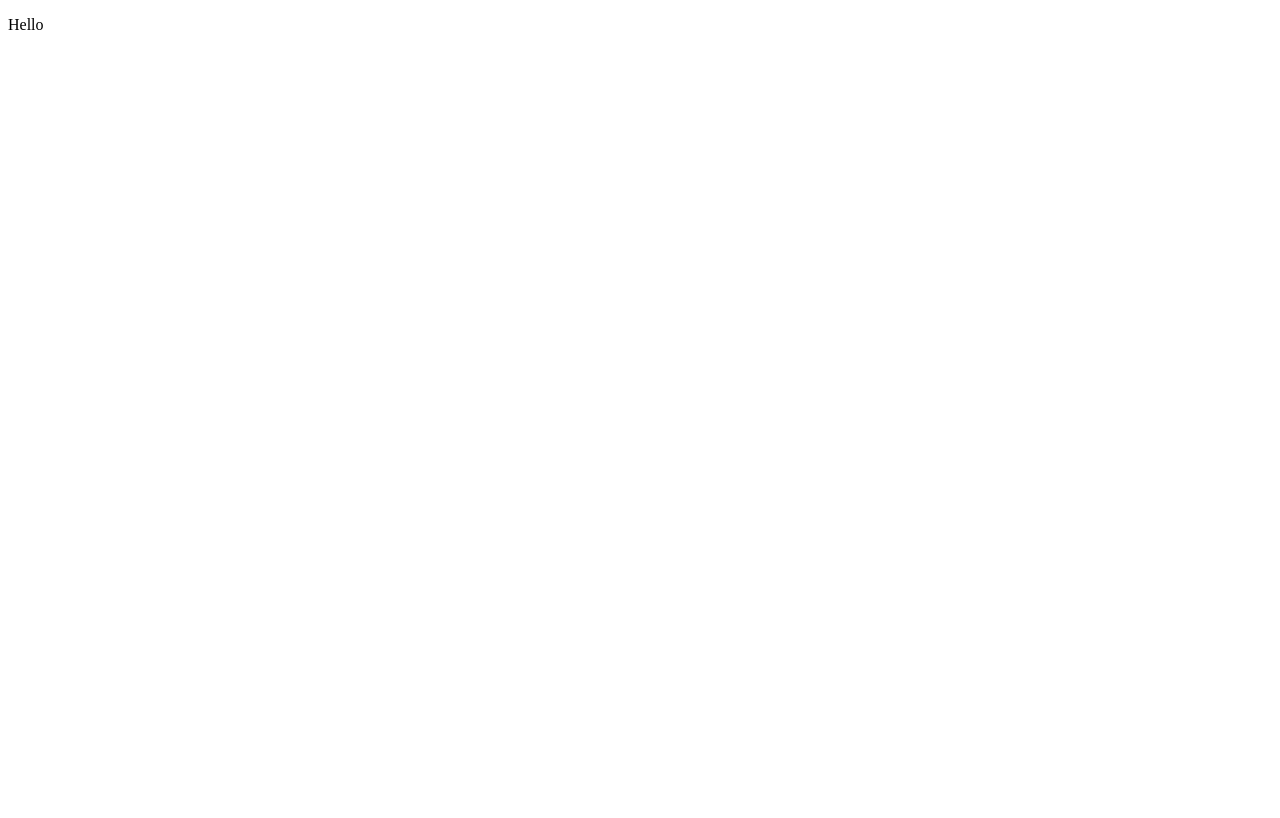
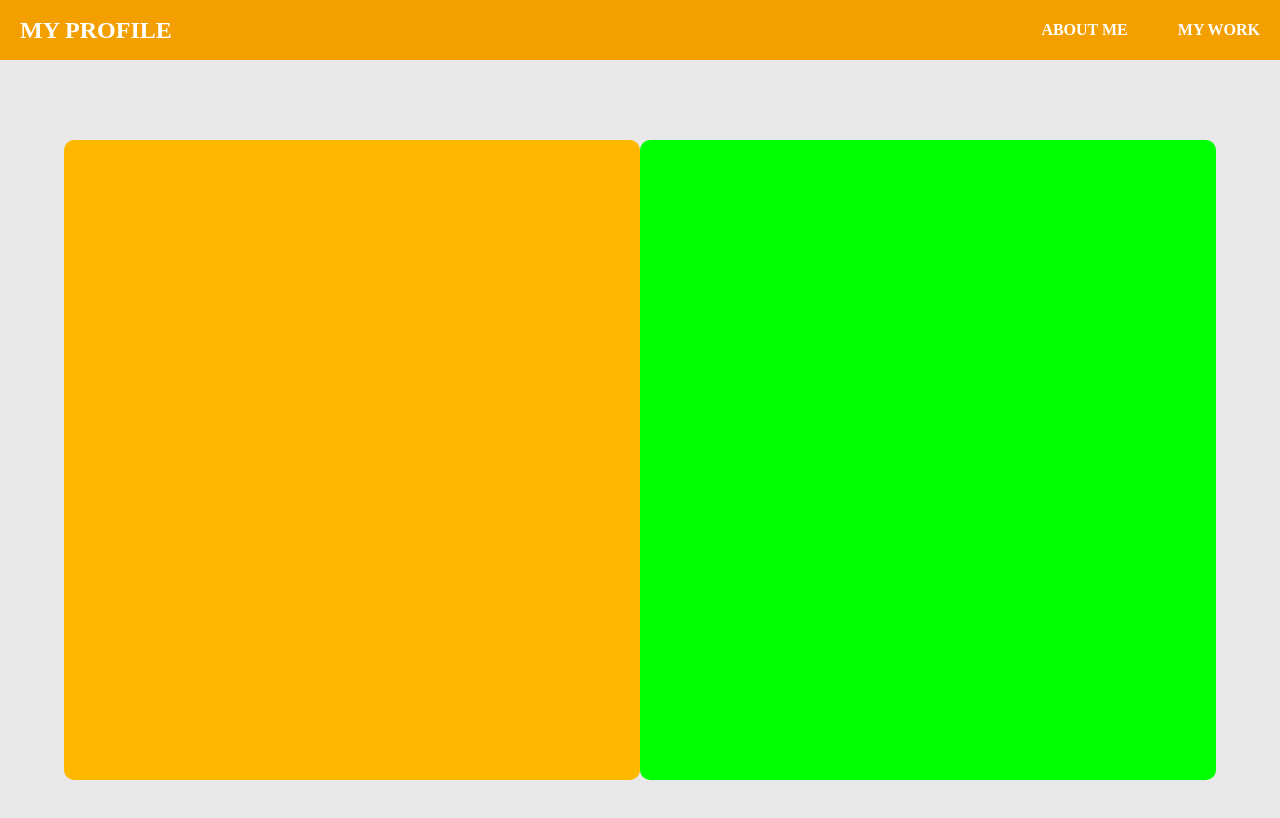
Before and after one commit to zinmu01za/Portfolio, a plain HTML site: page index.html in a window 1280 px wide. Drawn offline with Linux system fonts and the light colour scheme.

Commit message:
third commit

```diff
--- a/index.html
+++ b/index.html
@@ -3,9 +3,30 @@
 <head>
     <meta charset="UTF-8">
     <meta name="viewport" content="width=device-width, initial-scale=1.0">
-    <title>Document</title>
+    <meta http-equiv="X-UA-Compatible" content="ie=edge">
+    <title>Junior Web Develop</title>
+    <link rel="stylesheet" href="style.css">
 </head>
 <body>
-    <p>Hello</p>
+    <nav class="navbar">
+        <div class="logo">
+            <h1>MY PROFILE</h1>
+        </div>
+        <ul class="nav-links">
+            <li><a href="about.html">ABOUT ME</a></li>
+            <li><a href="contact.html">MY WORK</a></li>
+        </ul>
+    </nav>
+    <section class="firtscreen">
+        <div class="intro">
+            <div class="left-first">
+
+
+
+
+            </div>
+            <div class="right-first"></div>
+        </div>
+    </section>
 </body>
 </html>
--- /dev/null
+++ b/style.css
@@ -0,0 +1,64 @@
+*{
+    margin: 0;
+    padding: 0;
+}
+
+.navbar{
+    display: flex;
+    justify-content: space-between;
+    align-items: center;
+    background-color: #F49F00;
+    height: 60px;
+    width: 100%;
+    position: fixed;
+}
+
+.nav-links{
+    list-style: none;
+    display: flex;
+    gap: 50px;
+    padding-right: 20px;
+}
+
+.nav-links li a{
+    text-decoration: none;
+    color: #FFFFFE;
+    font-weight: bold;
+    font-family: inherit;
+}
+
+.logo {
+    padding-left: 20px;
+}
+
+.logo h1{
+    color: #FFFFFE;
+    font-weight: bold;
+    font-family: inherit;
+}
+
+.firtscreen{
+    background-color: #E8E8E8;
+    height: 100vh;
+    padding-top: 60px;
+}
+
+.intro{
+    display: flex;
+    justify-content: center;
+    padding-top: 80px;
+}
+
+.left-first{
+    background-color: #FFB800;
+    height: 80vh;
+    width: 45%;
+    border-radius: 10px;
+}
+
+.right-first{
+    background-color: #00ff00;
+    height: 80vh;
+    width: 45%;
+    border-radius: 10px;
+}
```
